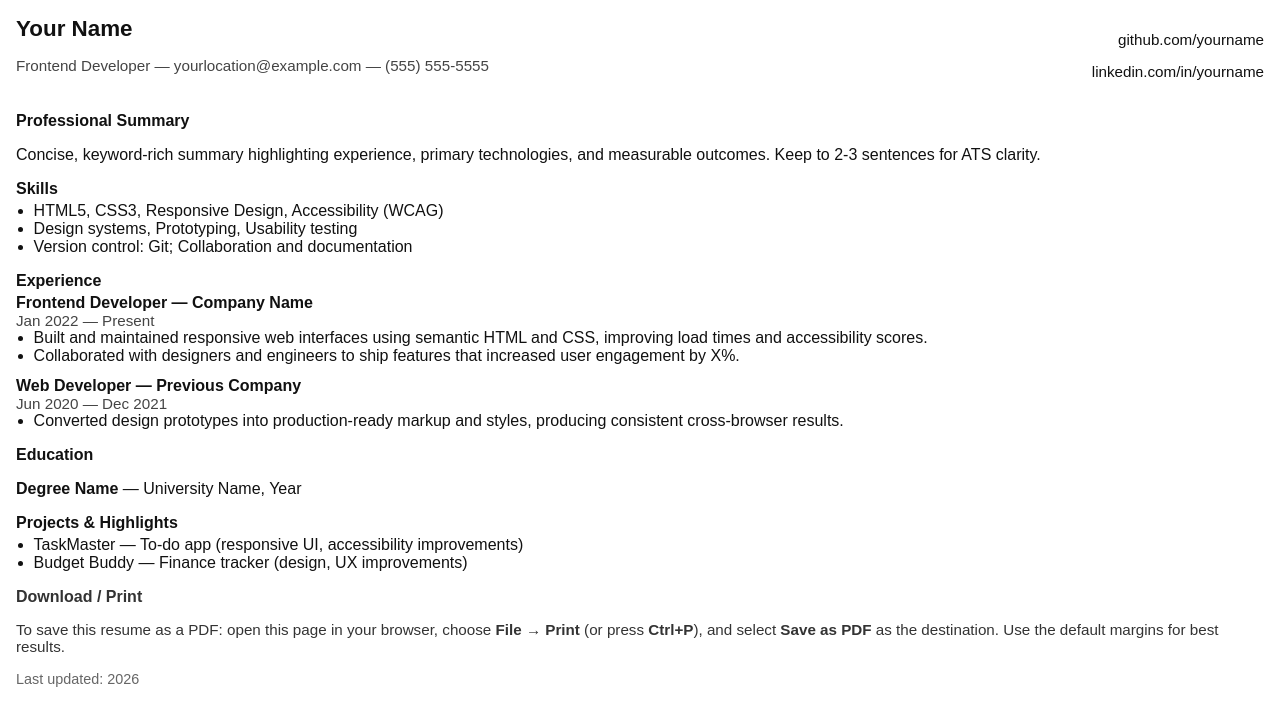
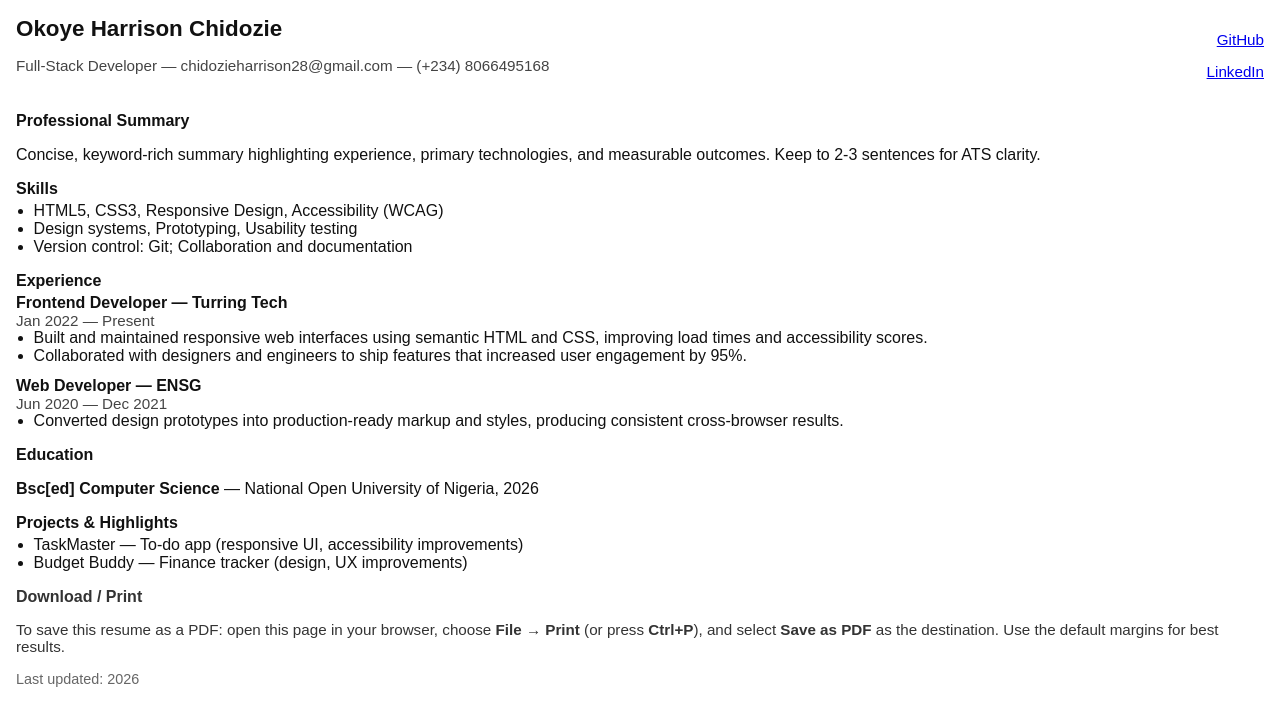
Before and after one commit to chidozieharrison28-source/PersonalPortfolioSite, a plain HTML site: page resume.html in a window 1280 px wide. Drawn offline with Linux system fonts and the light colour scheme.

Commit message:
Updated Resume

```diff
--- a/resume.html
+++ b/resume.html
@@ -3,7 +3,7 @@
 <head>
   <meta charset="utf-8" />
   <meta name="viewport" content="width=device-width,initial-scale=1" />
-  <title>ATS-Friendly Resume — Your Name</title>
+  <title>ATS-Friendly Resume — Okoye Harrison Chidozie</title>
   <link rel="stylesheet" href="styles.css" />
   <!-- Minimal print-friendly layout for ATS parsing -->
   <style>
@@ -33,12 +33,12 @@
   <!-- ATS-friendly structure: clear headings, simple lists, no complex layout -->
   <header>
     <div>
-      <h1>Your Name</h1>
-      <p class="muted">Frontend Developer — yourlocation@example.com — (555) 555-5555</p>
+      <h1>Okoye Harrison Chidozie</h1>
+      <p class="muted">Full-Stack Developer — chidozieharrison28@gmail.com — (+234) 8066495168</p>
     </div>
     <div class="contact">
-      <p>github.com/yourname</p>
-      <p>linkedin.com/in/yourname</p>
+      <p><a href="https://github.com/chidozieharrison28-source" target="_blank" rel="noopener noreferrer">GitHub</a></p>
+      <p><a href="https://www.linkedin.com/in/chidozieharrison28" target="_blank" rel="noopener noreferrer">LinkedIn</a></p>
     </div>
   </header>
 
@@ -60,16 +60,16 @@
     <h2>Experience</h2>
     <!-- Each job is plain text with dates and bullets to help ATS parse -->
     <div class="job">
-      <strong>Frontend Developer — Company Name</strong>
+      <strong>Frontend Developer — Turring Tech</strong>
       <div class="muted">Jan 2022 — Present</div>
       <ul>
         <li>Built and maintained responsive web interfaces using semantic HTML and CSS, improving load times and accessibility scores.</li>
-        <li>Collaborated with designers and engineers to ship features that increased user engagement by X%.</li>
+        <li>Collaborated with designers and engineers to ship features that increased user engagement by 95%.</li>
       </ul>
     </div>
 
     <div class="job">
-      <strong>Web Developer — Previous Company</strong>
+      <strong>Web Developer — ENSG </strong>
       <div class="muted">Jun 2020 — Dec 2021</div>
       <ul>
         <li>Converted design prototypes into production-ready markup and styles, producing consistent cross-browser results.</li>
@@ -79,7 +79,7 @@
 
   <section>
     <h2>Education</h2>
-    <p><strong>Degree Name</strong> — University Name, Year</p>
+    <p><strong>Bsc[ed] Computer Science</strong> — National Open University of Nigeria, 2026</p>
   </section>
 
   <section>
```
